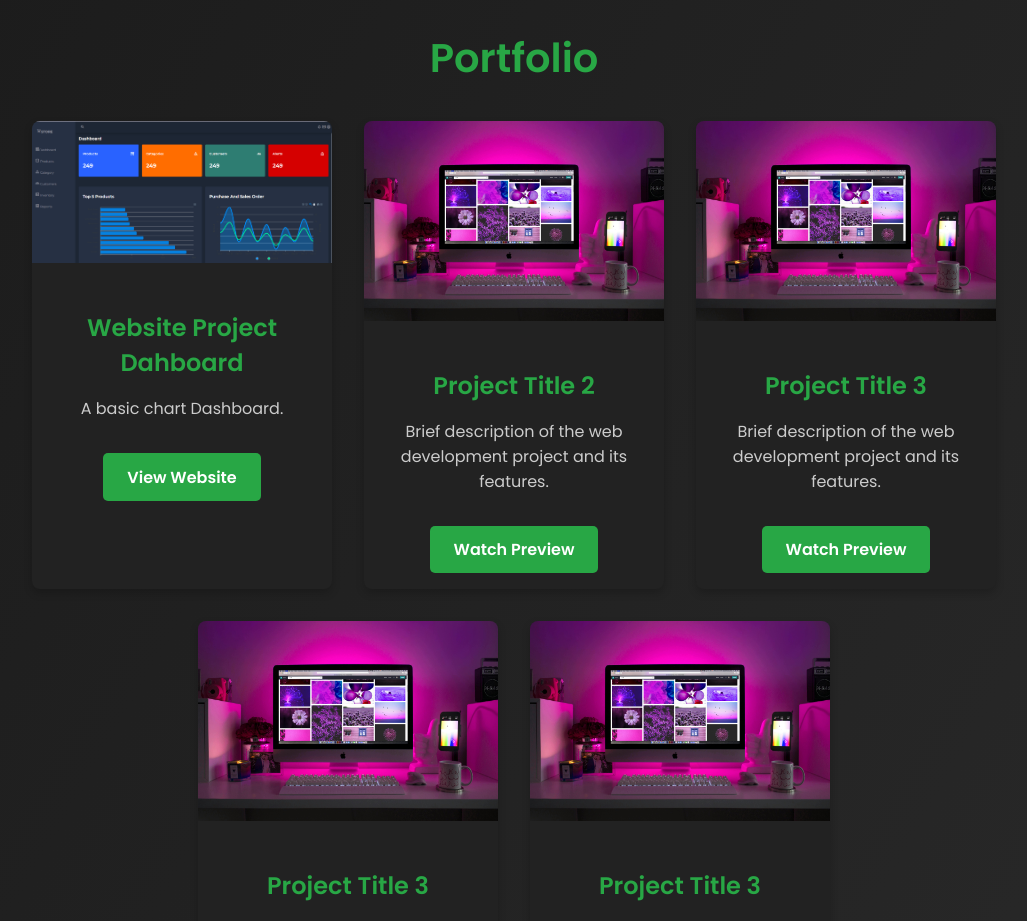
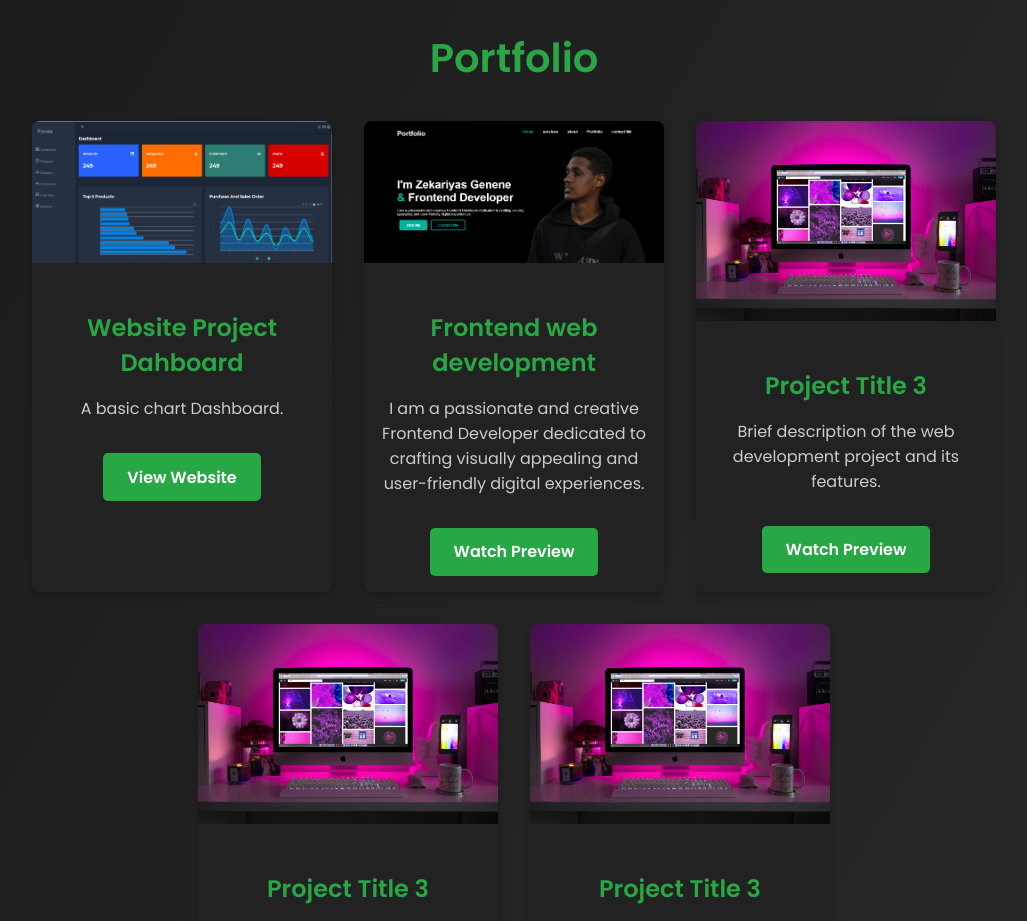
Before and after one commit to zekiyopia/portfolio-1, a plain HTML site: page pages/web-development.html in a window 1280 px wide. Shown: the part 1060-1981 px from the top of the page, without its empty margins (126-1153 px from the left). Drawn offline with Linux system fonts and the light colour scheme.

Commit message:
web-development.html

```diff
--- a/pages/web-development.html
+++ b/pages/web-development.html
@@ -234,11 +234,11 @@
                 </div>
             </div>
             <div class="portfolio-item">
-                <img src="../images/web/pexels-designecologist-1779487.jpg" alt="Project 2">
+                <img src="../images/web/hire-me1.png" alt="Project 2">
                 <div class="info">
-                    <h3>Project Title 2</h3>
-                    <p>Brief description of the web development project and its features.</p>
-                    <a href="./images/web/" class="btn-watch">Watch Preview</a>
+                    <h3>Frontend web development</h3>
+                    <p>I am a passionate and creative Frontend Developer dedicated to crafting visually appealing and user-friendly digital experiences.</p>
+                    <a href="https://zekiyopia.github.io/hire-me/" class="btn-watch">Watch Preview</a>
                 </div>
             </div>
             <div class="portfolio-item">
```
